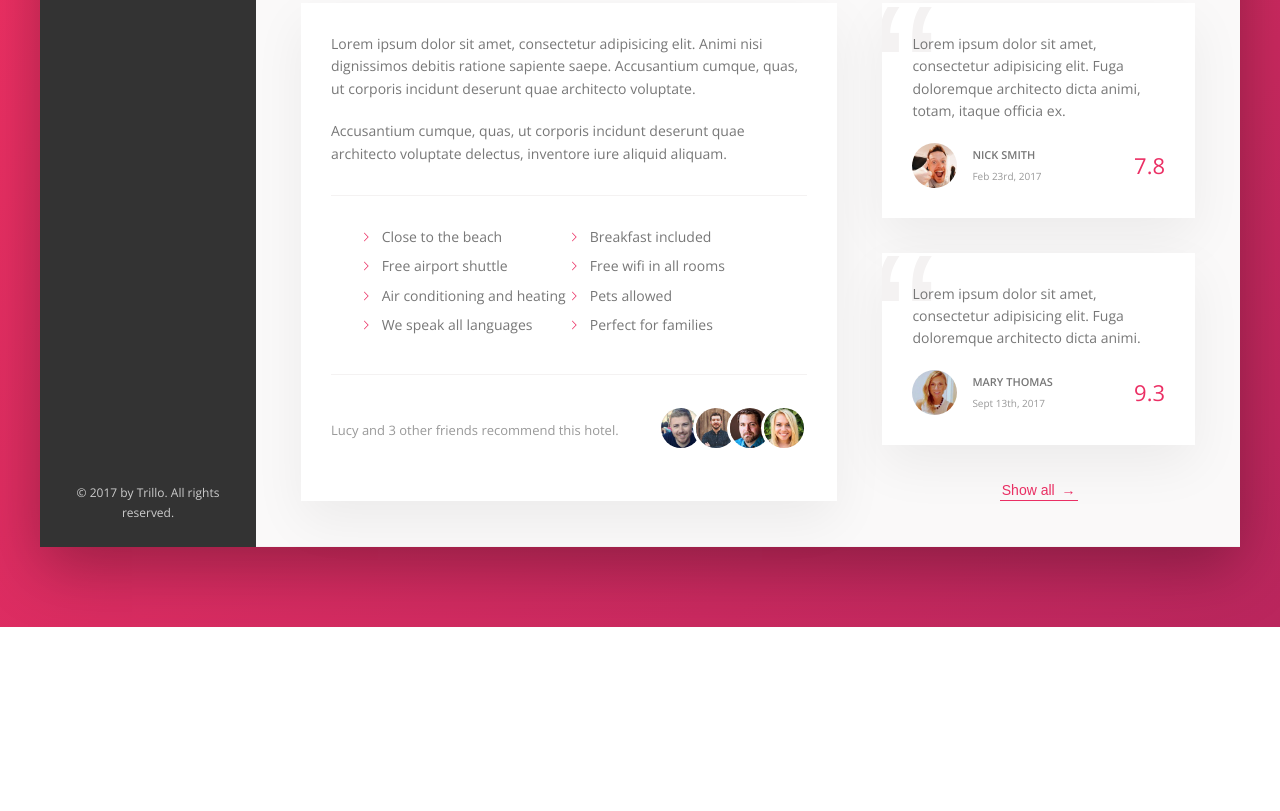
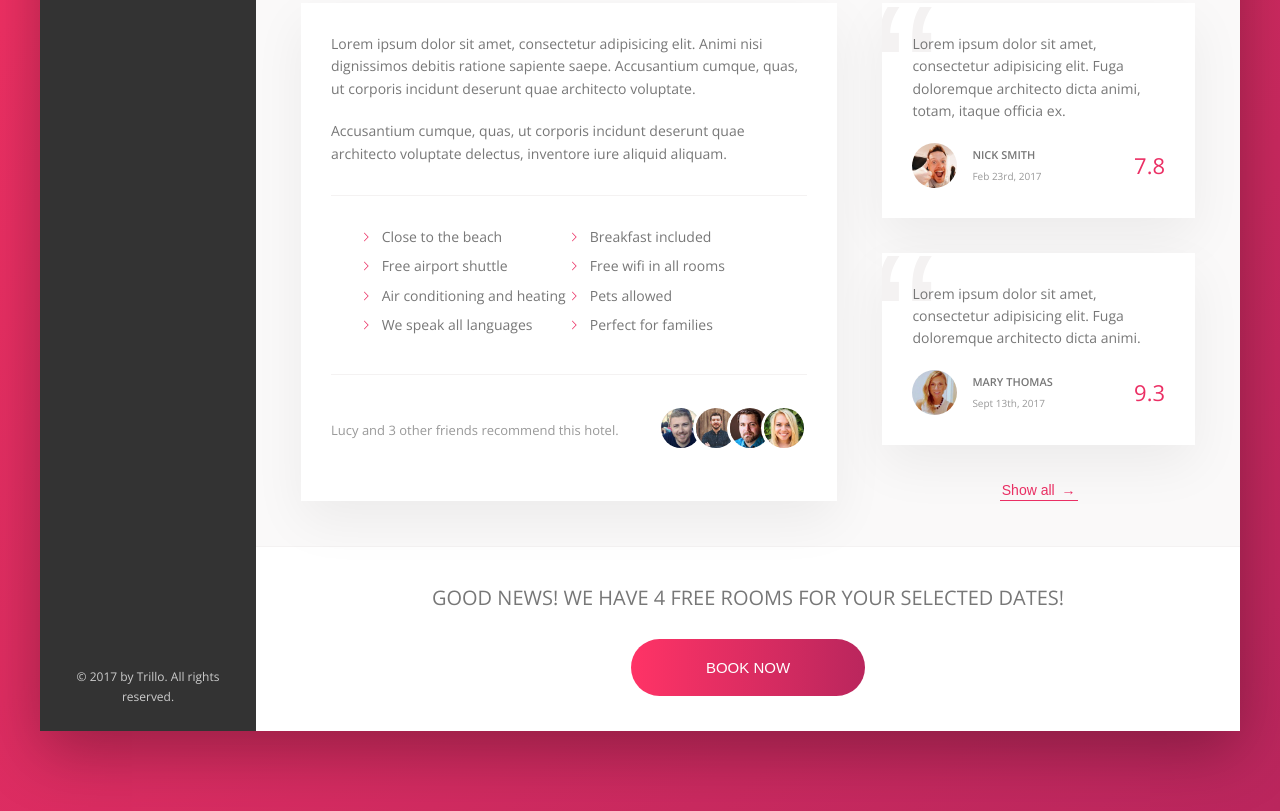
Before and after one commit to nickolasvm/sass-trillo, a website: page index.html in a window 1280 px wide. Shown: the part 644-1455 px from the top of the page. Before the commit the page ends 1271 px from the top, so only its background shows below. Drawn offline with nearby package versions, Linux system fonts and the light colour scheme.

Commit message:
style: implemneted the cta part

```diff
--- a/index.html
+++ b/index.html
@@ -226,9 +226,18 @@
                         </button>
                     </div>
                 </div>
+
+                <div class="cta">
+                    <h2 class="cta__book-now">
+                        Good news! We have 4 free rooms for your selected dates!
+                    </h2>
+                    <button class="btn">
+                        <span class="btn__visible">Book now</span>
+                        <span class="btn__invisible">Only 4 rooms left</span>
+                    </button>
+                </div>
+            </main>
         </div>
-        </main>
-    </div>
     </div>
 </body>
 
--- a/sass/_components.scss
+++ b/sass/_components.scss
@@ -459,3 +459,65 @@
         z-index: 1;
     }
 }
+
+////////////////////////////////////////////////////
+// CALL TO ACTION
+.cta {
+    padding: 3.5rem 0;
+    text-align: center;
+
+    &__book-now {
+        font-size: 2rem;
+        font-weight: 300;
+        text-transform: uppercase;
+        margin-bottom: 2.5rem;
+    }
+}
+
+.btn {
+    font-size: 1.5rem;
+    font-weight: 300;
+    text-transform: uppercase;
+    border-radius: 100px;
+    border: none;
+    background-image: linear-gradient(to right, var(--color-primary-light), var(--color-primary-dark));
+    color: #fff;
+    position: relative;
+    overflow: hidden;
+    cursor: pointer;
+
+    & > * {
+        display: inline-block;
+        height: 100%;
+        width: 100%;
+        transition: all 0.2s;
+    }
+
+    &__visible {
+        padding: 2rem 7.5rem;
+    }
+
+    &__invisible {
+        position: absolute;
+        padding: 2rem 0;
+        left: 0;
+        top: -100%;
+    }
+
+    &:hover {
+        background-image: linear-gradient(to left, var(--color-primary-light), var(--color-primary-dark));
+    }
+
+    &:hover &__visible {
+        transform: translateY(100%);
+    }
+
+    &:hover &__invisible {
+        top: 0;
+    }
+
+    &:focus {
+        outline: none;
+        animation: pulsate 1s infinite;
+    }
+}
```
Also changed, not shown: css/style.css.
